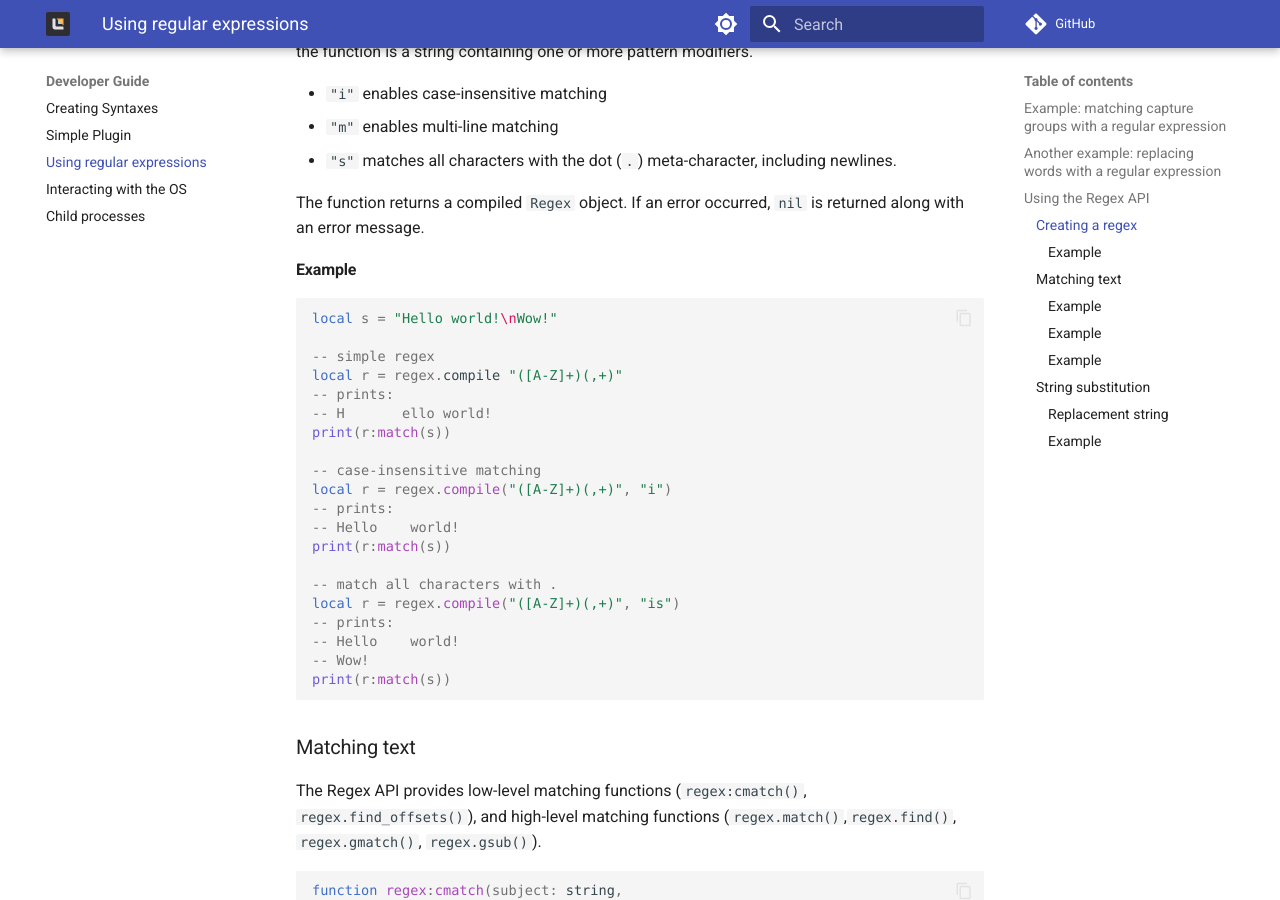
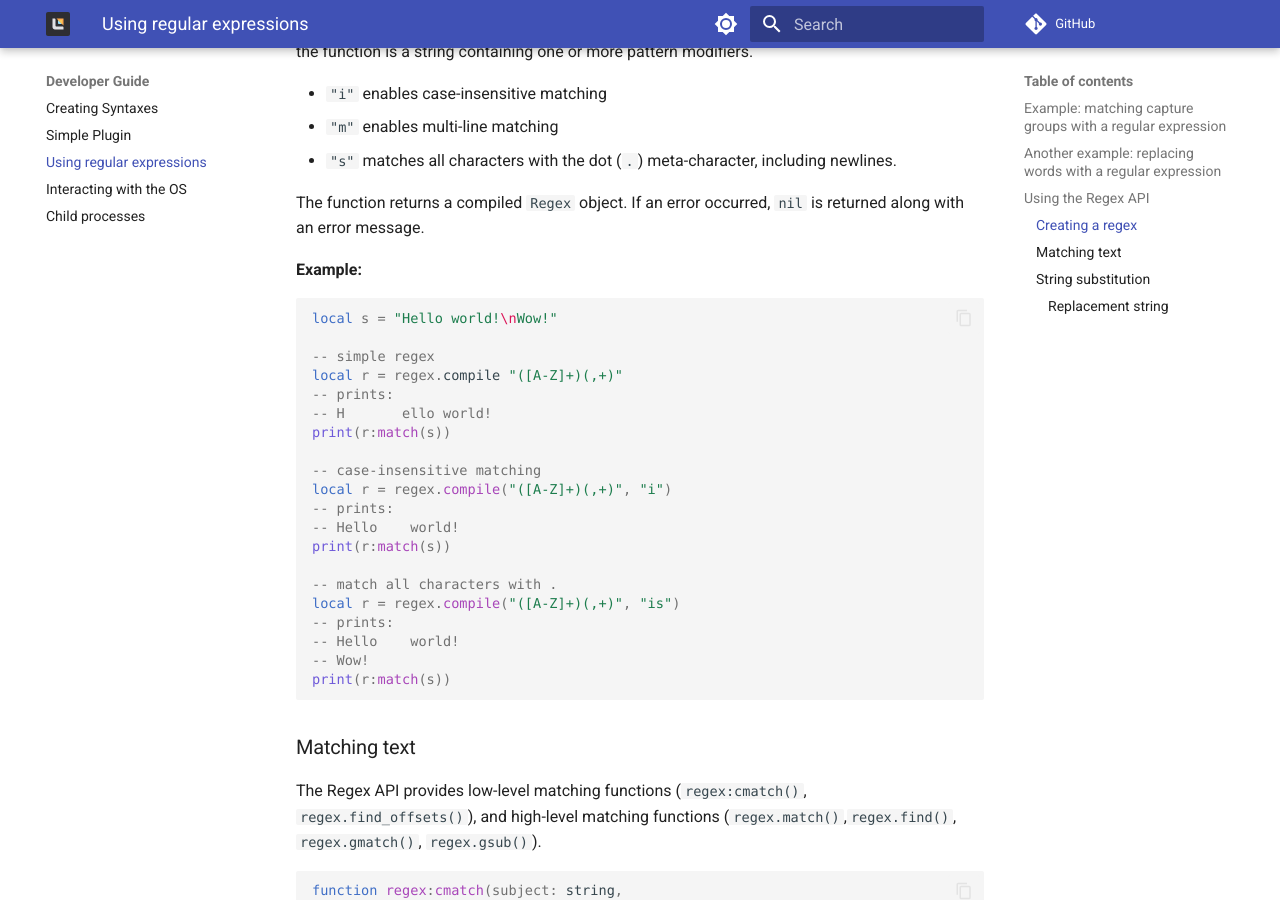
Before and after one commit to lite-xl/lite-xl.github.io, an MkDocs documentation site: the page built from docs/developer-guide/using-regular-expressions.md, in a window 1280 px wide and 900 px high, scrolled down 1052 px. Built offline with MkDocs 1.6.1 and Material for MkDocs 9.7.7, drawn with Linux system fonts in a browser that asks for light colours; some web fonts are replaced; comment, search, counter and statistics services are not loaded; the version menu is left out; some of the changed text lies outside the part shown.

Commit message:
change all h5 examples to bold

````diff
--- a/docs/developer-guide/using-regular-expressions.md
+++ b/docs/developer-guide/using-regular-expressions.md
@@ -54,7 +54,7 @@ pattern modifiers.
 The function returns a compiled `Regex` object.
 If an error occurred, `nil` is returned along with an error message.
 
-#### Example
+**Example:**
 
 ```lua
 local s = "Hello world!\nWow!"
@@ -151,7 +151,7 @@ Otherwise, if an error occurred, both functions throw an error.
     Never use `regex:cmatch()` as its return values are off by 1.
     Instead, use `regex:find_offsets()` which have the correct behavior.
 
-#### Example
+**Example:**
 
 ```lua
 local s = "Apples, Oranges, Bananas"
@@ -191,7 +191,7 @@ Both functions return `nil` if no match was found.
     strings.
     Use `regex.find_offsets()` for that.
 
-#### Example
+**Example:**
 
 ```lua
 local s = "Apples, Oranges, Bananas"
@@ -209,7 +209,7 @@ or the whole match if no captures are specified in the regex.
 
 It accepts the same arguments as `regex.find()` and `regex.match()`.
 
-#### Example
+**Example:**
 
 ```lua
 local s = "John doe, Jeanne Doe, Jane Doe"
@@ -274,7 +274,7 @@ Other than that, `\U` and `\L` can be used to toggle uppercase or lowercase,
 while `\u` and `\l` causes the **next character** to be in uppercase
 or lowercase.
 
-#### Example
+**Example:**
 
 ```lua
 local s = "John Doe, Jane Doe, Peter Doe"
````
Also changed, not shown: docs/developer-guide/child-processes.md (+4 -4 lines), docs/developer-guide/interacting-with-the-os.md (+3 -3 lines).
